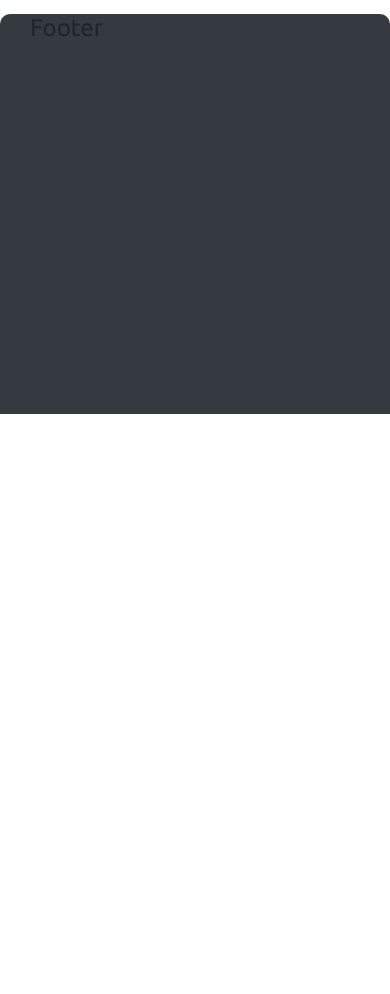
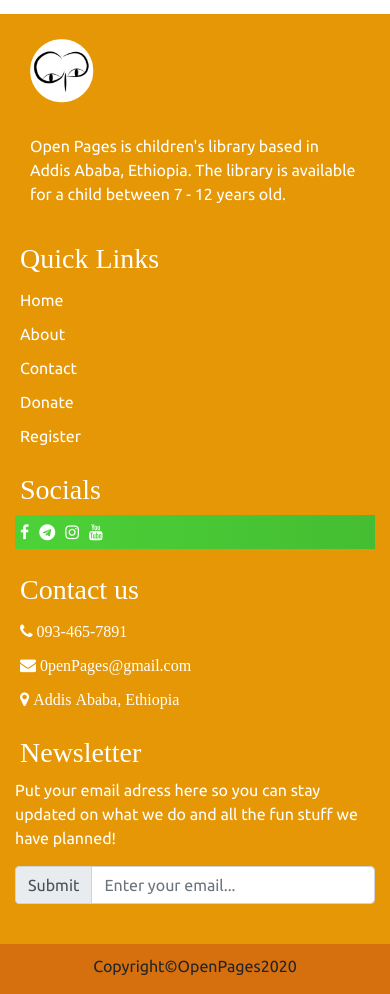
Before and after one commit to Open-Pages/OpenPages, a plain HTML site: page index.html in a window 390 px wide. Shown: the part 4940-5934 px from the top of the page. Before the commit the page ends 5354 px from the top, so only its background shows below. Drawn offline with nearby package versions, Linux system fonts and the light colour scheme; some packages are replaced by stand-ins of ours; a script that the page names is missing.

Commit message:
new changes

```diff
--- a/css/master.css
+++ b/css/master.css
@@ -112,10 +112,47 @@ nav.scrolled {
 
 /* ********************* */
 
-.footer {
-    height: 400px;
-    border-top-left-radius: 10px;
-    border-top-right-radius: 10px;
+.footer{
+    background: rgb(230, 151, 6);
+
+}
+.footer-links{
+    padding-top: 20px;
+}
+
+.social-links{
+    color: white !important;
+    padding-top: 20px;
+}
+.footer-text{
+    color: white;
+    padding: none;
+
+}
+h3{
+    font-family: "Srisakdi";
+    text-indent: 5px;
+}
+.nav-link{
+    color: white !important;
+    padding: 5px;
+}
+.nav-link:hover{
+    color: green !important;
+}
+.logo{
+    height: 100px;
+    margin-top: 20px;
+}
+.copyright{
+    height: 50px;
+    background: rgb(214, 111, 14);
+    text-align: center;
+    padding-top: 10px;
+}
+.footer-newsletter{
+    color: white !important;
+    padding-top: 20px;
 }
 
 .text-lg {
--- a/index.html
+++ b/index.html
@@ -283,11 +283,88 @@
 
     <!-- /Opnions -->
     <!-- Footer -->
-    <div class="container-fluid footer bg-dark">
+    <footer class="footer">
         <div class="container">
-            <h1>Footer</h1>
+            <div class="row">
+                <div class="col-sm-6 col-md-3 col-xs-12">
+                   <img src="images/op.png" class="logo" alt="">
+                   <div class="container-fluid">
+
+                    <p class="footer-text">Open Pages is children's library based in Addis Ababa, Ethiopia. The library is available for a child between 7 - 12 years old.</p>
+                    </div>
+                </div>
+                <div class="col-sm-6 col-md-3 col-xs-12">
+
+                    <div class="footer-links">
+
+                        <h3 class="footer-text">Quick Links</h3>
+
+                            <a class="nav-link" href="#">Home</a>
+
+
+                            <a class="nav-link" href="#">About</a>
+
+
+                            <a class="nav-link" href="#">Contact</a>
+
+                            <a class="nav-link" href="#">Donate</a>
+
+                            <a class="nav-link" href="#">Register</a>
+
+
+
+                   </div>
+                </div>
+                <div class="col-sm-6 col-md-3 col-xs-12">
+
+                    <div class="social-links">
+                        <h3>Socials</h3>
+                        <div class="nav ">
+                            <a class="nav-link" href="#"><i class="fa fa-facebook"></i></a>
+
+
+                            <a class="nav-link" href="#"><i class="fa fa-telegram"></i></a>
+
+
+                            <a class="nav-link" href="#"><i class="fa fa-instagram"></i></a>
+
+
+                            <a class="nav-link" href="#"><i class="fa fa-youtube"></i></a>
+                        </div>
+                        <br>
+                        <h3>Contact us</h3>
+                        <a class="nav-link" href="#"><i class="fa fa-phone"> 093-465-7891 </i></a>
+                        <a class="nav-link" href="#"><i class="fa fa-envelope"> 0penPages@gmail.com </i></a>
+                        <a class="nav-link" href="#"><i class="fa fa-map-marker"> Addis Ababa, Ethiopia </i></a>
+
+
+                   </div>
+                </div>
+                <div class="col-sm-6 col-md-3 col-xs-12 footer-newsletter">
+                    <h3>Newsletter</h3>
+                    <p>Put your email adress here so you can stay updated on what we do and all the fun stuff we have planned!</p>
+
+
+                    <form>
+                        <div class="input-group mb-3">
+                          <div class="input-group-prepend">
+                            <span class="input-group-text">Submit</span>
+                          </div>
+                          <input type="email" class="form-control" placeholder="Enter your email...">
+                        </div>
+                      </form>
+
+                </div>
+
+            </div>
+           <br>
         </div>
-    </div>
+        <div class="copyright col-12">
+            <p>Copyright©OpenPages2020</p>
+        </div>
+
+        </footer>
+
     <!-- /Footer -->
 </body>
 
```
